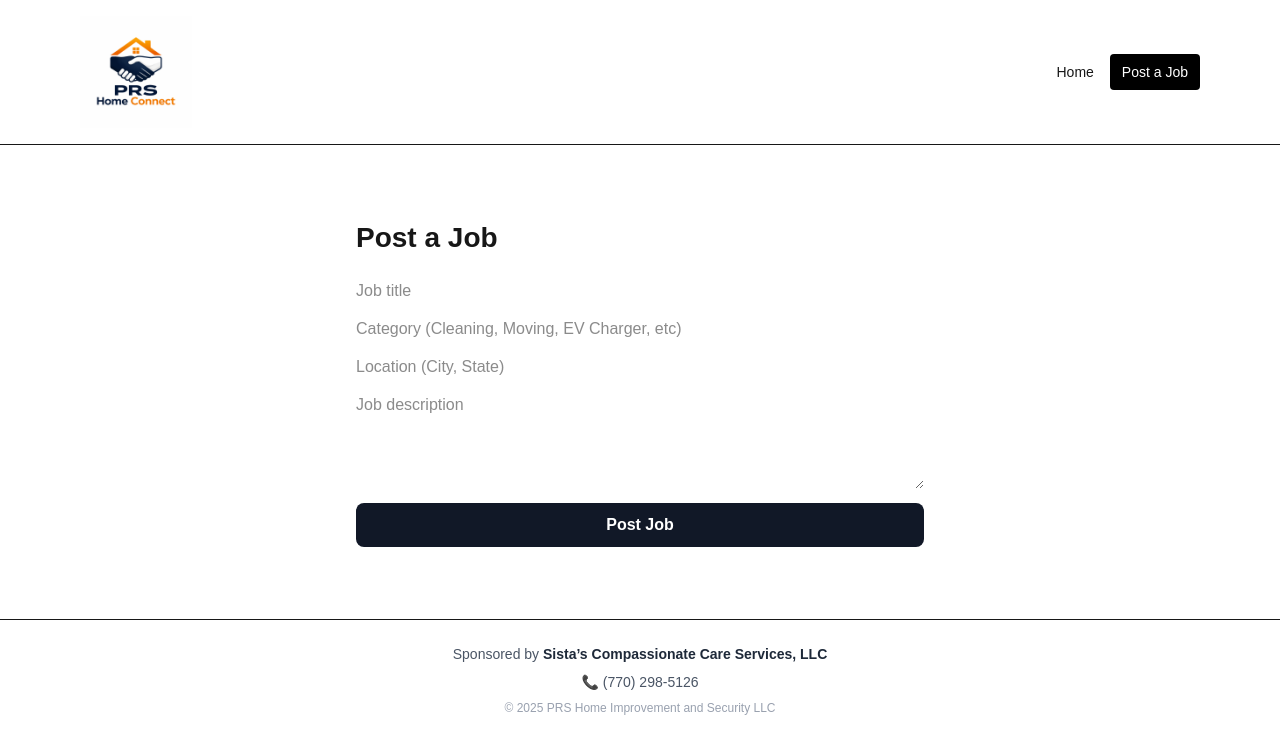
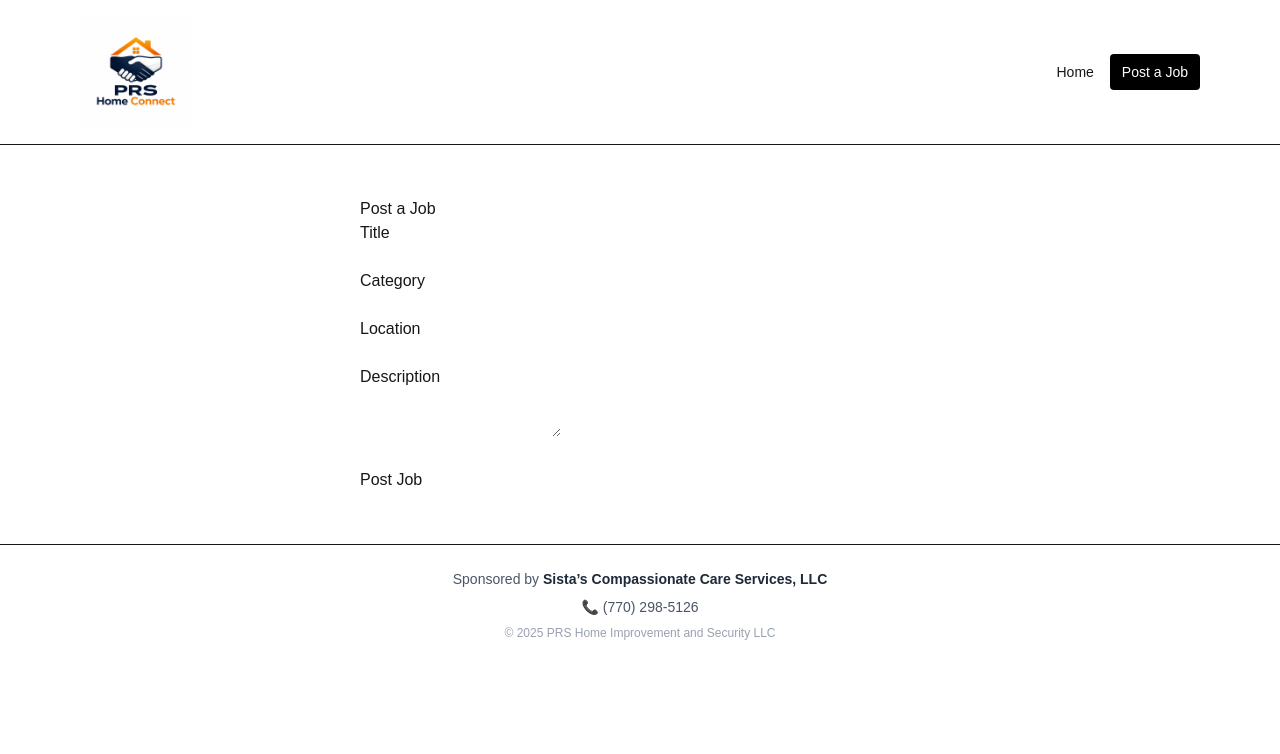
Before and after one commit to prshometravel/prs-home-connect, a Next.js app: page /homeowners/post-job in a window 1280 px wide. Shown: the top 754 px of the page. Built offline with nearby package versions, Linux system fonts and the light colour scheme; no server answers.

Commit message:
Force dynamic rendering for post-job page

```diff
--- a/app/homeowners/post-job/page.tsx
+++ b/app/homeowners/post-job/page.tsx
@@ -1,8 +1,10 @@
+export const dynamic = "force-dynamic";
+
 "use client";
 
 import { useState } from "react";
+import { useRouter } from "next/navigation";
 import { supabase } from "@/lib/supabaseClient";
-import { useRouter } from "next/navigation";
 
 export default function PostJobPage() {
   const router = useRouter();
@@ -19,12 +21,18 @@ export default function PostJobPage() {
     setError(null);
     setLoading(true);
 
+    if (!title.trim()) {
+      setError("Title is required");
+      setLoading(false);
+      return;
+    }
+
     const { error } = await supabase.from("jobs").insert([
       {
-        title,
-        category,
-        location,
-        description,
+        title: title.trim(),
+        category: category.trim() || null,
+        location: location.trim() || null,
+        description: description.trim() || null,
       },
     ]);
 
@@ -39,57 +47,55 @@ export default function PostJobPage() {
   };
 
   return (
-    <main style={{ maxWidth: 600, margin: "40px auto", padding: "0 16px" }}>
-      <h1 style={{ fontSize: 28, fontWeight: 700, marginBottom: 20 }}>
-        Post a Job
-      </h1>
+    <div style={{ maxWidth: 600, margin: "0 auto", padding: 20 }}>
+      <h1>Post a Job</h1>
 
-      <form onSubmit={handleSubmit} style={{ display: "grid", gap: 14 }}>
+      {error && <p style={{ color: "red" }}>{error}</p>}
+
+      <form onSubmit={handleSubmit}>
+        <div>
+          <label>Title</label>
+          <br />
           <input
-          type="text"
-          placeholder="Job title"
             value={title}
             onChange={(e) => setTitle(e.target.value)}
             required
           />
+        </div>
 
+        <div>
+          <label>Category</label>
+          <br />
           <input
-          type="text"
-          placeholder="Category (Cleaning, Moving, EV Charger, etc)"
             value={category}
             onChange={(e) => setCategory(e.target.value)}
           />
+        </div>
 
+        <div>
+          <label>Location</label>
+          <br />
           <input
-          type="text"
-          placeholder="Location (City, State)"
             value={location}
             onChange={(e) => setLocation(e.target.value)}
           />
+        </div>
 
+        <div>
+          <label>Description</label>
+          <br />
           <textarea
-          placeholder="Job description"
             value={description}
             onChange={(e) => setDescription(e.target.value)}
-          rows={4}
           />
+        </div>
 
-        {error && <p style={{ color: "red" }}>{error}</p>}
+        <br />
 
-        <button
-          type="submit"
-          disabled={loading}
-          style={{
-            padding: "10px 16px",
-            background: "#111827",
-            color: "#fff",
-            borderRadius: 8,
-            fontWeight: 600,
-          }}
-        >
+        <button type="submit" disabled={loading}>
           {loading ? "Posting..." : "Post Job"}
         </button>
       </form>
-    </main>
+    </div>
   );
 }
--- /dev/null
+++ b/app/homeowners/post-page.tsx
@@ -0,0 +1,10 @@
+export const dynamic = "force-dynamic";
+
+export default function PostJobPage() {
+  return (
+    <main style={{ padding: "2rem" }}>
+      <h1>Post a Job</h1>
+      <p>This page is rendered dynamically to avoid build-time errors.</p>
+    </main>
+  );
+}
```
Lines whose indentation alone changed are shown as unchanged.
